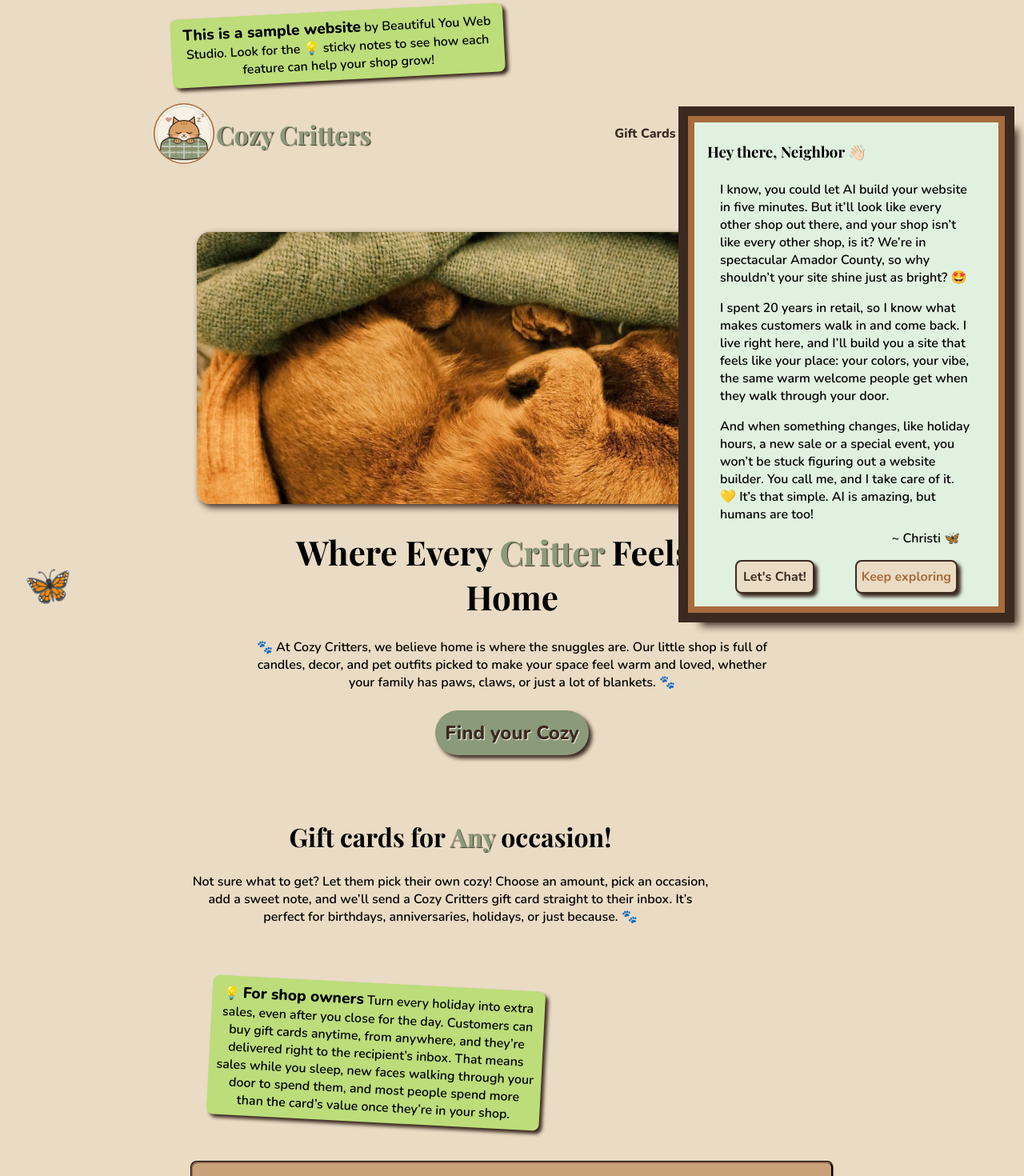
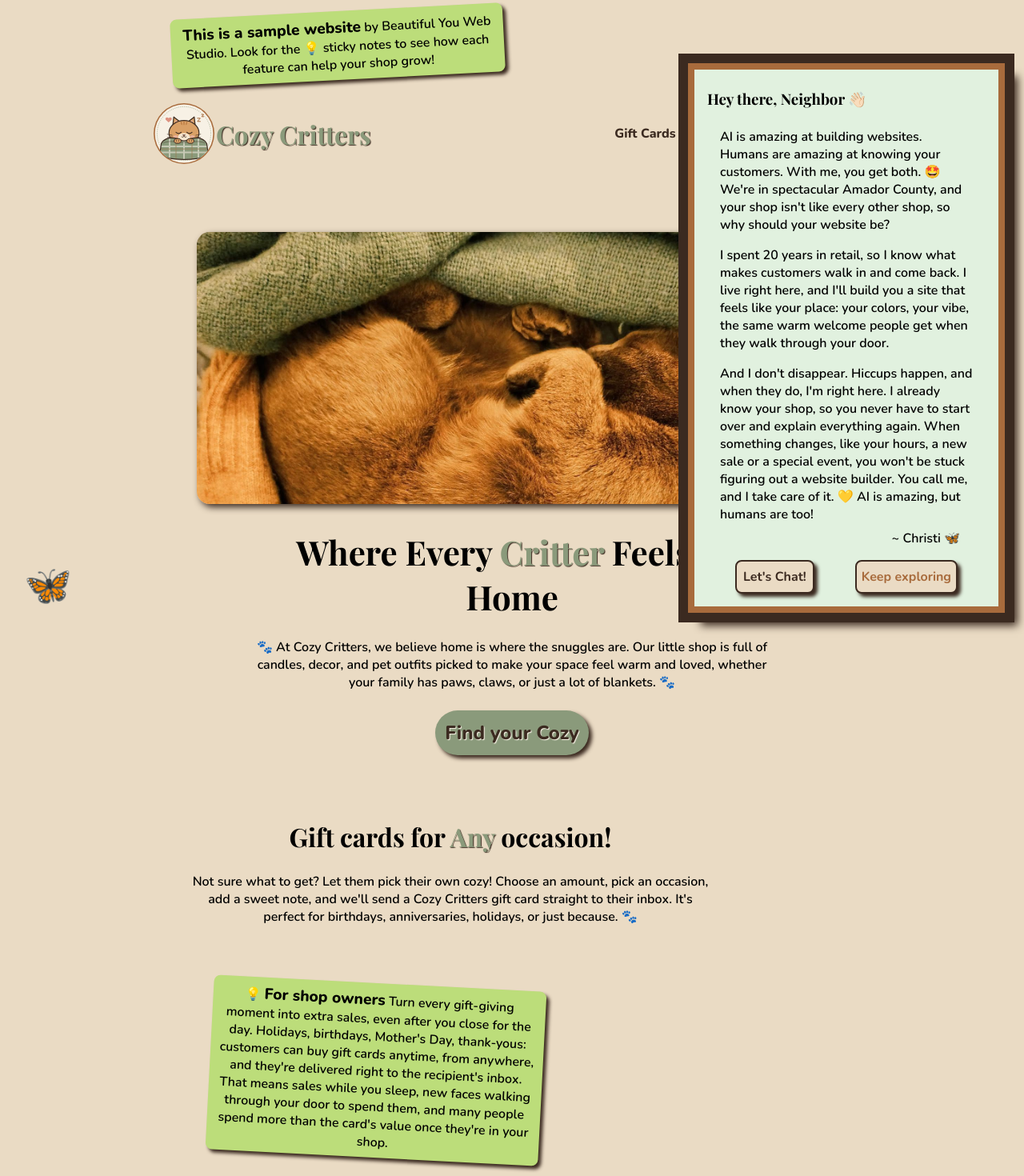
Before and after one commit to christihansen-png/cozy-critters, a plain HTML site: page index.html in a window 1280 px wide. Shown: the part 10-1480 px from the top of the page at 80% size. Drawn offline with nearby package versions, Linux system fonts and the light colour scheme; a web font is replaced by a local one.

Commit message:
edited Pitch for year around sales

```diff
--- a/index.html
+++ b/index.html
@@ -73,19 +73,14 @@
         </h2>
         <p class="gift__para" id="gifts">
           Not sure what to get? Let them pick their own cozy! Choose an amount,
-          pick an occasion, add a sweet note, and we’ll send a Cozy Critters
-          gift card straight to their inbox. It’s perfect for birthdays,
+          pick an occasion, add a sweet note, and we'll send a Cozy Critters
+          gift card straight to their inbox. It's perfect for birthdays,
           anniversaries, holidays, or just because. 🐾
         </p>
       </div>
       <div class="sticky__pitch--right">
         <p class="sticky__pitch--para">
-          💡 <span class="pitch__call"> For shop owners</span> Turn every
-          holiday into extra sales, even after you close for the day. Customers
-          can buy gift cards anytime, from anywhere, and they’re delivered right
-          to the recipient’s inbox. That means sales while you sleep, new faces
-          walking through your door to spend them, and most people spend more
-          than the card’s value once they’re in your shop.
+          💡 <span class="pitch__call"> For shop owners</span> Turn every gift-giving moment into extra sales, even after you close for the day. Holidays, birthdays, Mother's Day, thank-yous: customers can buy gift cards anytime, from anywhere, and they're delivered right to the recipient's inbox. That means sales while you sleep, new faces walking through your door to spend them, and many people spend more than the card's value once they're in your shop.
         </p>
       </div>
       <div class="gift__card--wrapper">
@@ -269,7 +264,7 @@
             💡 <span class="pitch__call"> For shop owners</span> On your real
             site, shoppers pay securely right here, and the gift card is emailed
             instantly to the recipient. You get a copy of every sale, so you
-            always know what’s been sold and what’s been redeemed.
+            always know what's been sold and what's been redeemed.
           </p>
         </div>
       </div>
@@ -286,7 +281,7 @@
             back later to buy, and a personal message option turns any candle
             into a thoughtful gift, which means more sales all year long. (In
             this demo, the cart and wishlist reset when you refresh. On your
-            real site, they’re saved for each shopper.)
+            real site, they're saved for each shopper.)
           </p>
         </div>
         <div class="search__bar--wrapper" id="shop__search">
@@ -498,29 +493,41 @@
       <h3 class="pitch__head">Hey there, Neighbor 👋🏻</h3>
 
       <p class="pitch__para">
-        I know, you could let AI build your website in five minutes. But it’ll
-        look like every other shop out there, and your shop isn’t like every
-        other shop, is it? We’re in spectacular Amador County, so why shouldn’t
-        your site shine just as bright? 🤩
+        AI is amazing at building websites. Humans are amazing at knowing your
+        customers. With me, you get both. 🤩 We're in spectacular Amador County,
+        and your shop isn't like every other shop, so why should your website
+        be?
       </p>
       <p class="pitch__para">
         I spent 20 years in retail, so I know what makes customers walk in and
-        come back. I live right here, and I’ll build you a site that feels like
+        come back. I live right here, and I'll build you a site that feels like
         your place: your colors, your vibe, the same warm welcome people get
         when they walk through your door.
       </p>
       <p class="pitch__para">
-        And when something changes, like holiday hours, a new sale or a special
-        event, you won’t be stuck figuring out a website builder. You call me,
-        and I take care of it. 💛 It’s that simple. AI is amazing, but humans
-        are too!
+        And I don't disappear. Hiccups happen, and when they do, I'm right here.
+        I already know your shop, so you never have to start over and explain
+        everything again. When something changes, like your hours, a new sale or
+        a special event, you won't be stuck figuring out a website builder. You
+        call me, and I take care of it. 💛 AI is amazing, but humans are too!
       </p>
       <p class="pitch__name">~ Christi 🦋</p>
       <div class="pitch__btn">
-      <a href="https://beautifulyouwebstudio.com" class="chat__btn" target="_blank">Let's Chat!</a>
-      <button class="look__btn" onClick="closePitch()">Keep exploring</button>
+        <a
+          href="https://beautifulyouwebstudio.com"
+          class="chat__btn"
+          target="_blank"
+          >Let's Chat!</a
+        >
+        <button class="look__btn" onClick="closePitch()">Keep exploring</button>
       </div>
     </aside>
-      <button class="pitch__tab" onclick="openPitch()" aria-label="Why choose me?">🦋 <span class="pitch__tip">Why choose Me?</span> </button>
+    <button
+      class="pitch__tab"
+      onclick="openPitch()"
+      aria-label="Why choose me?"
+    >
+      🦋 <span class="pitch__tip">Why choose Me?</span>
+    </button>
   </body>
 </html>
```
